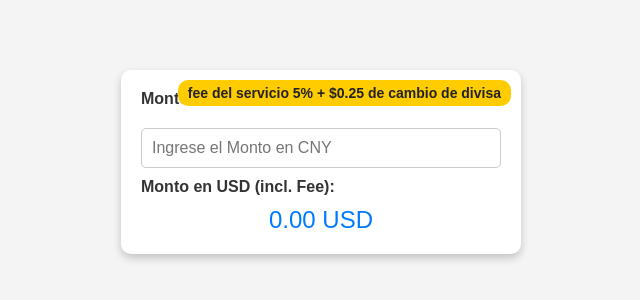
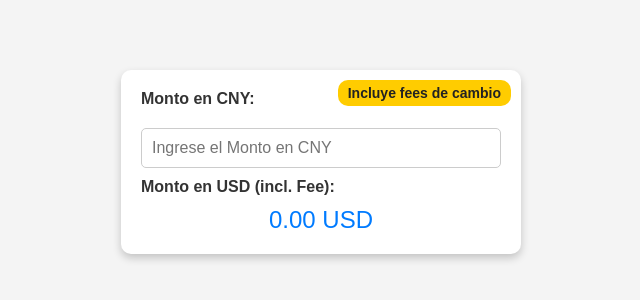
Before and after one commit to Fwavesite/calculadora-cny-usd, a plain HTML site: page index.html in a window 1280 px wide. Shown: the part 238-538 px from the top of the page, without its empty margins (319-959 px from the left). Drawn offline with Linux system fonts and the light colour scheme.

Commit message:
Update index.html

```diff
--- a/index.html
+++ b/index.html
@@ -63,7 +63,7 @@
 </head>
 <body>
     <div class="container">
-        <div class="fee-info">fee del servicio 5% + $0.25 de cambio de divisa</div>
+        <div class="fee-info">Incluye fees de cambio</div>
         <h3>Monto en CNY:</h3>
         <input type="number" id="cny" placeholder="Ingrese el Monto en CNY" oninput="convertirCNY()">
 
```
